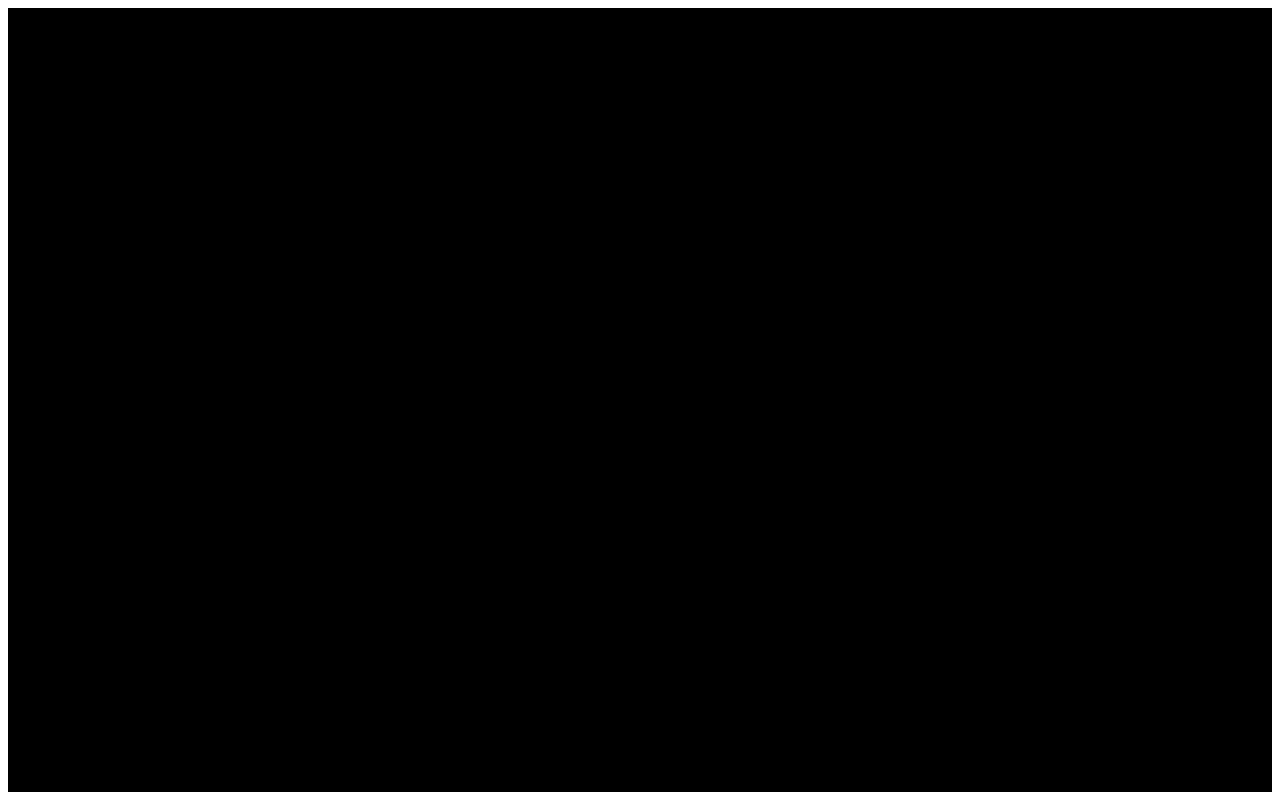
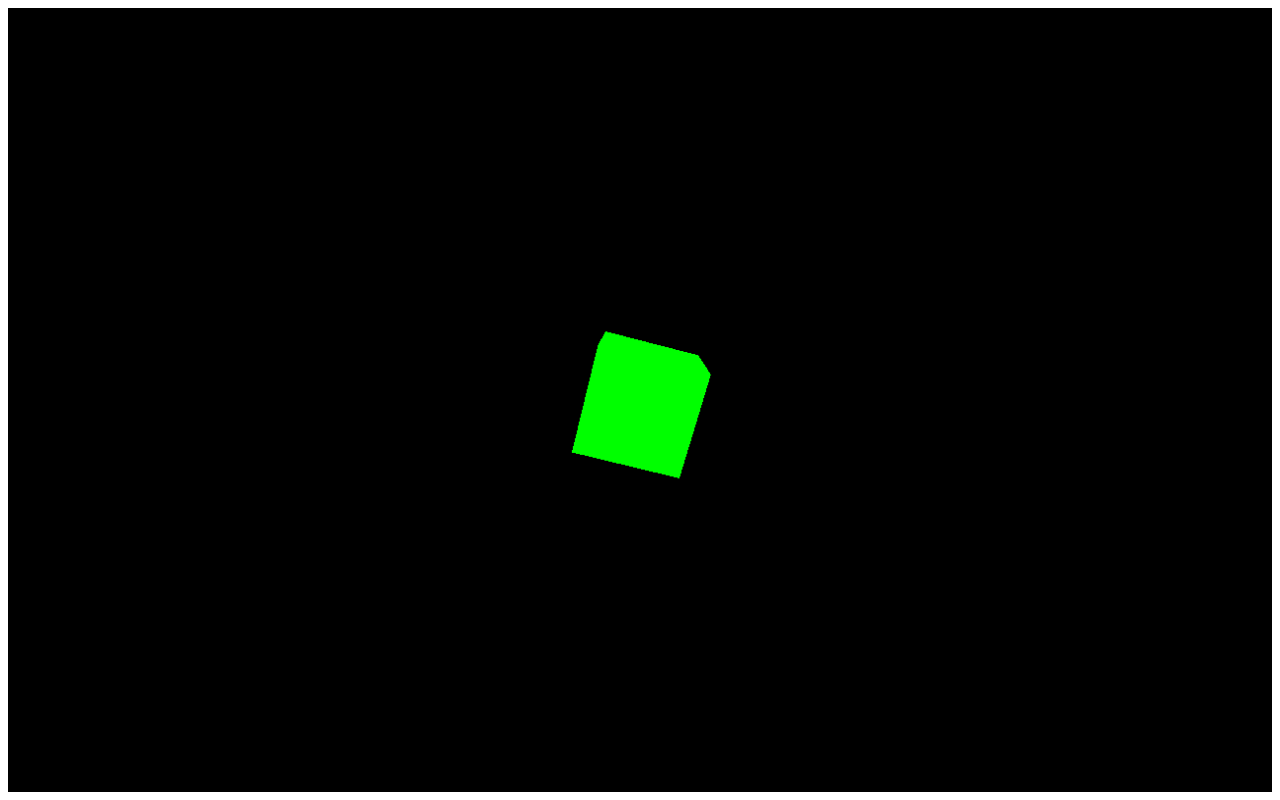
Before and after one commit to theInternauts/multiplanes, a plain HTML site: page index.html in a window 1280 px wide. Drawn offline with Linux system fonts and the light colour scheme.

Commit message:
basic rotating cube

```diff
--- a/index.html
+++ b/index.html
@@ -8,11 +8,29 @@
 	<script>
 		window.onload = function(){
 			var scene = new THREE.Scene();
-			var camera = new THREE.PerspectiveCamera( 75, window.innerWidth / window.innerHeight, 0.1, 1000 );
+			var camera = new THREE.PerspectiveCamera(75, window.innerWidth/window.innerHeight, 0.1, 1000);
 
 			var renderer = new THREE.WebGLRenderer();
-			renderer.setSize( window.innerWidth, window.innerHeight );
-			document.body.appendChild( renderer.domElement );
+			renderer.setSize(window.innerWidth, window.innerHeight);
+			document.body.appendChild(renderer.domElement);
+
+			var geometry = new THREE.CubeGeometry(1,1,1);
+			var material = new THREE.MeshBasicMaterial({color: 0x00ff00});
+			var cube = new THREE.Mesh(geometry, material);
+			scene.add(cube);
+
+			camera.position.z = 5;
+
+			var render = function () {
+				requestAnimationFrame(render);
+
+				cube.rotation.x += 0.1;
+				cube.rotation.y += 0.1;
+
+				renderer.render(scene, camera);
+			};
+
+			render();
 		}
 	</script>
 </head>
```
